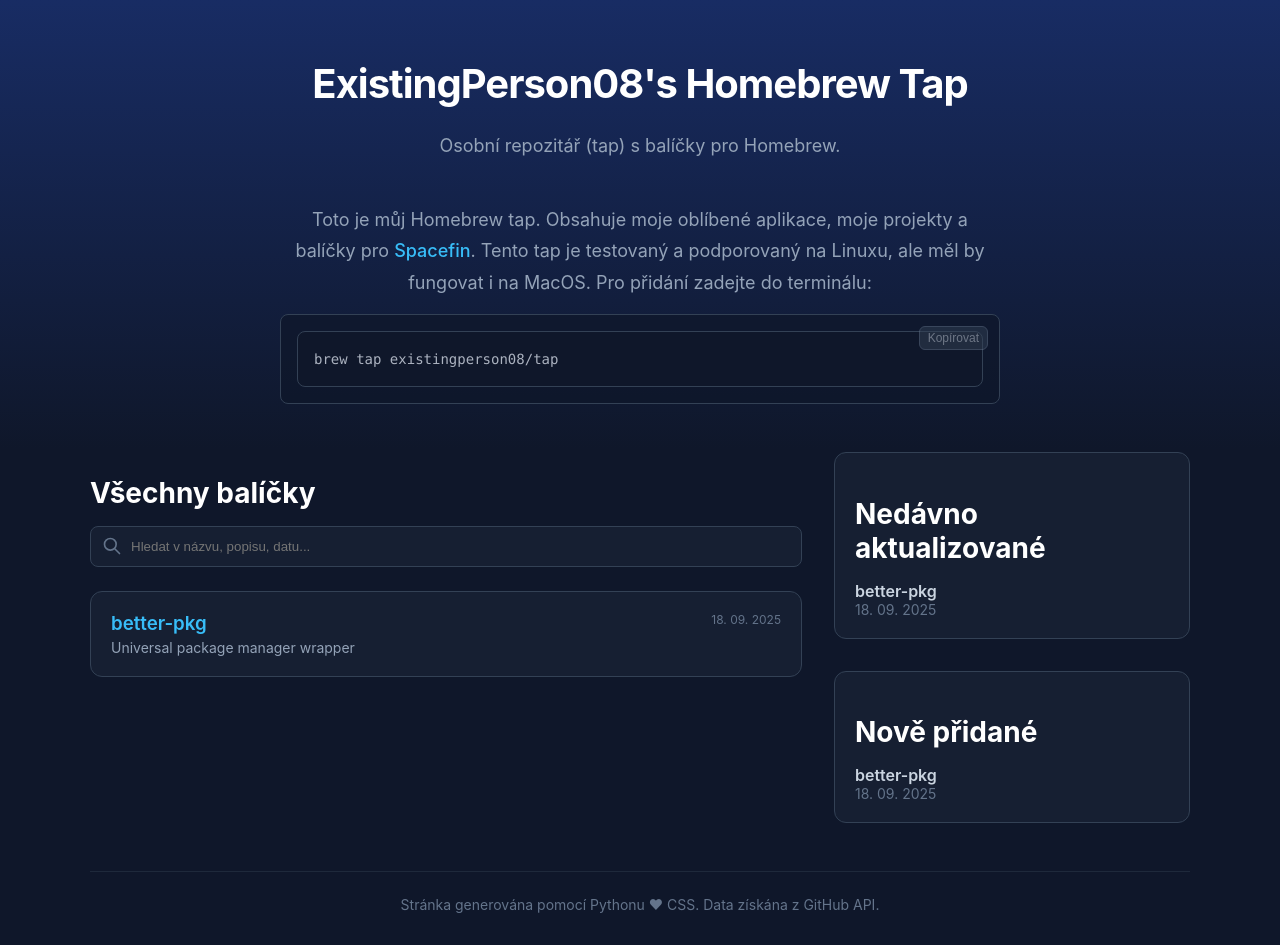
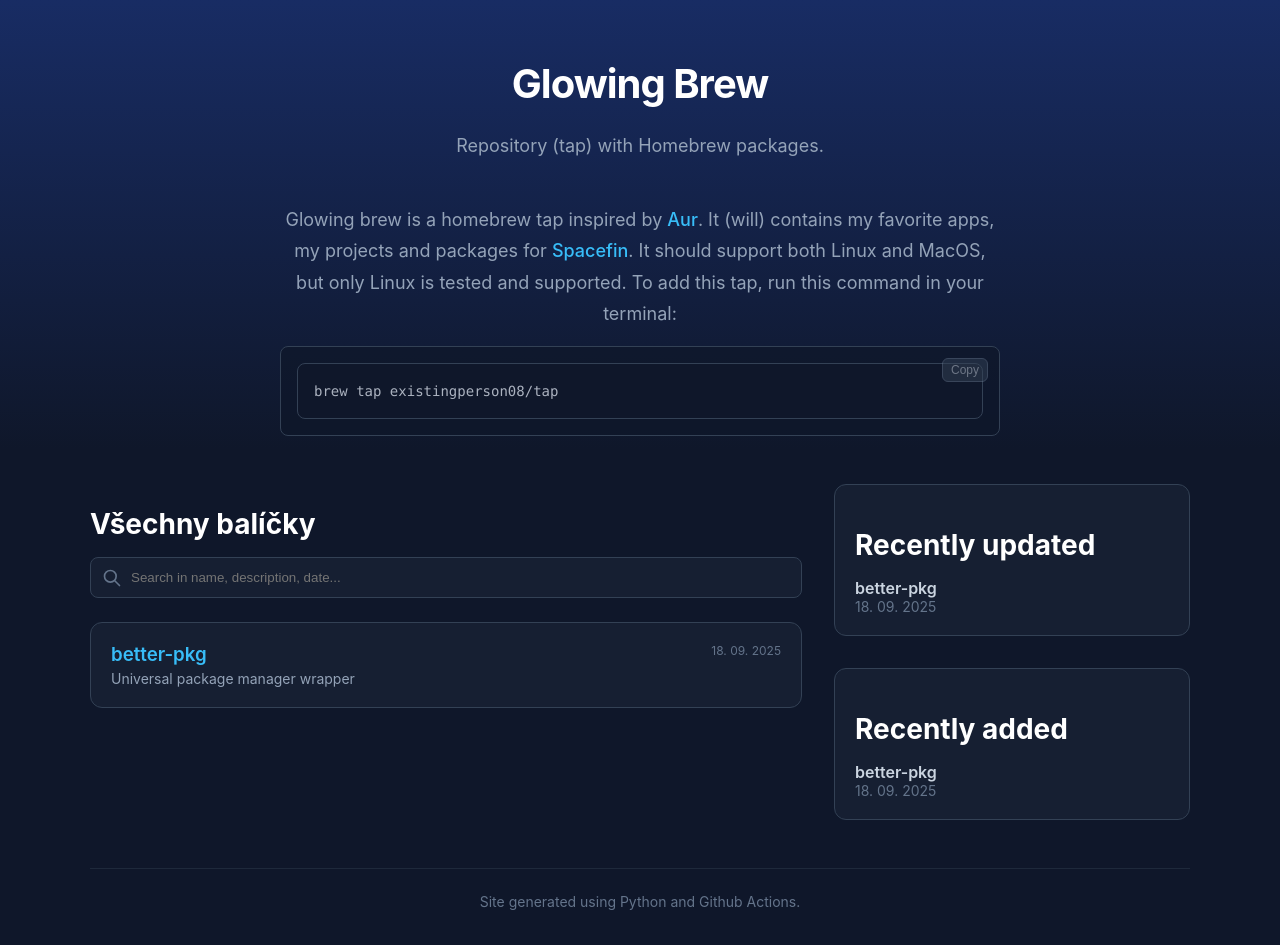
Before and after one commit to ExistingPerson08/homebrew-tap, a plain HTML site: page index.html in a window 1280 px wide. Drawn offline with nearby package versions, Linux system fonts and the light colour scheme.

Commit message:
deploy: 35c9f389e9a152486ab3e6cb020058750ec1bf35

```diff
--- a/index.html
+++ b/index.html
@@ -4,7 +4,7 @@
 <head>
     <meta charset="UTF-8">
     <meta name="viewport" content="width=device-width, initial-scale=1.0">
-    <title>ExistingPerson08&#x27;s Homebrew Tap</title>
+    <title>Glowing Brew</title>
     <link rel="stylesheet" href="https://cdnjs.cloudflare.com/ajax/libs/highlight.js/11.9.0/styles/atom-one-dark.min.css">
     <script src="https://cdnjs.cloudflare.com/ajax/libs/highlight.js/11.9.0/highlight.min.js"></script>
     <style>
@@ -16,16 +16,16 @@
     <div class="container">
         <div class="main-content">
             <header>
-                <h1><a href="/homebrew-tap/">ExistingPerson08&#x27;s Homebrew Tap</a></h1>
-                <p>Osobní repozitář (tap) s balíčky pro Homebrew.</p>
+                <h1><a href="https://github.com/ExistingPerson08/homebrew-tap/">Glowing Brew</a></h1>
+                <p>Repository (tap) with Homebrew packages.</p>
             </header>
             <main>
         <div class="prose">
-    <p>Toto je můj Homebrew tap. Obsahuje moje oblíbené aplikace, moje projekty a balíčky pro <a href="https://github.com/ExistingPerson08/Spacefin" target="_blank">Spacefin</a>.
-    Tento tap je testovaný a podporovaný na Linuxu, ale měl by fungovat i na MacOS. Pro přidání zadejte do terminálu:</p>
+    <p>Glowing brew is a homebrew tap inspired by <a href="https://aur.archlinux.org" target="_blank">Aur</a>. It (will) contains my favorite apps, my projects and packages for <a href="https://github.com/ExistingPerson08/Spacefin" target="_blank">Spacefin</a>.
+    It should support both Linux and MacOS, but only Linux is tested and supported. To add this tap, run this command in your terminal:</p>
     <div class="code-block-wrapper">
         <pre><code>brew tap existingperson08/tap</code></pre>
-        <button>Kopírovat</button>
+        <button>Copy</button>
     </div>
 </div>
         <div class="grid-layout">
@@ -33,7 +33,7 @@
                 <h2>Všechny balíčky</h2>
                 <div class="search-box">
                     <svg xmlns="http://www.w3.org/2000/svg" fill="none" viewBox="0 0 24 24" stroke="currentColor"><path stroke-linecap="round" stroke-linejoin="round" stroke-width="2" d="M21 21l-6-6m2-5a7 7 0 11-14 0 7 7 0 0114 0z" /></svg>
-                    <input type="search" id="search-input" placeholder="Hledat v názvu, popisu, datu...">
+                    <input type="search" id="search-input" placeholder="Search in name, description, date...">
                 </div>
                 <div id="packages-output"><a href="./packages/better-pkg.html" class="package-card" data-search-content="better-pkg Universal package manager wrapper 18. 09. 2025">
             <div class="package-card-header">
@@ -42,19 +42,18 @@
             </div>
             <p>Universal package manager wrapper</p>
         </a></div>
-                <div id="empty-state" class="empty-state" style="display: none;">Žádné balíčky neodpovídají hledání.</div>
+                <div id="empty-state" class="empty-state" style="display: none;">No packages found.</div>
             </div>
             <div style="display: flex; flex-direction: column; gap: 2rem;">
-                <div class="sidebar-card"><h2>Nedávno aktualizované</h2><ul><li><a href="./packages/better-pkg.html">better-pkg</a><span>18. 09. 2025</span></li></ul></div>
-                <div class="sidebar-card"><h2>Nově přidané</h2><ul><li><a href="./packages/better-pkg.html">better-pkg</a><span>18. 09. 2025</span></li></ul></div>
+                <div class="sidebar-card"><h2>Recently updated</h2><ul><li><a href="./packages/better-pkg.html">better-pkg</a><span>18. 09. 2025</span></li></ul></div>
+                <div class="sidebar-card"><h2>Recently added</h2><ul><li><a href="./packages/better-pkg.html">better-pkg</a><span>18. 09. 2025</span></li></ul></div>
             </div>
         </div>
     </main>
-            <footer>Stránka generována pomocí Pythonu &hearts; CSS. Data získána z GitHub API.</footer>
+            <footer>Site generated using Python and Github Actions.</footer>
         </div>
     </div>
     <script>
-        // --- Interaktivní prvky, které zůstávají na klientovi ---
         document.addEventListener('DOMContentLoaded', () => {
             // Zvýraznění syntaxe
             if (typeof hljs !== 'undefined') {
```
Also changed, not shown: packages/better-pkg.html (+7 -8 lines).
